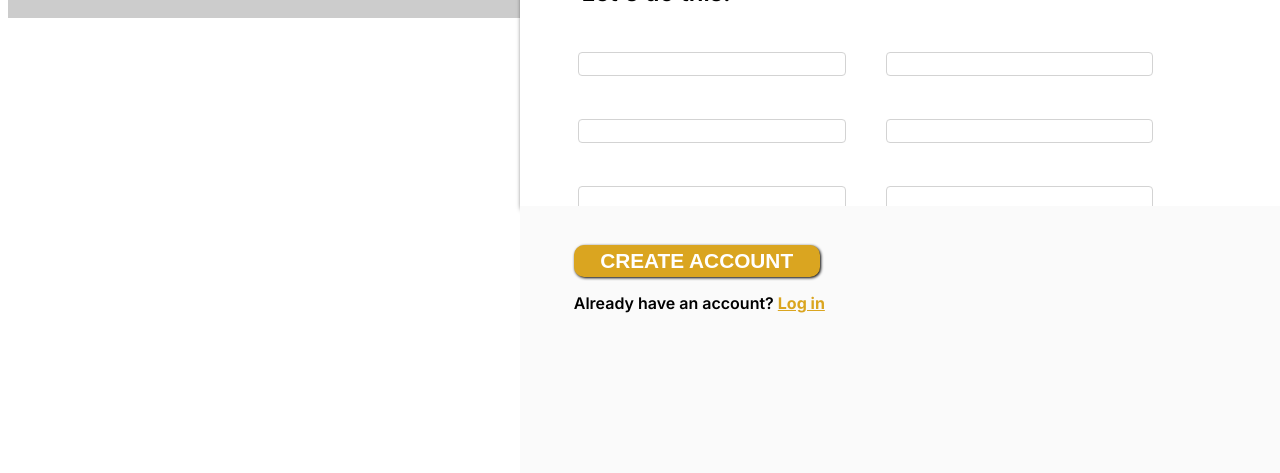
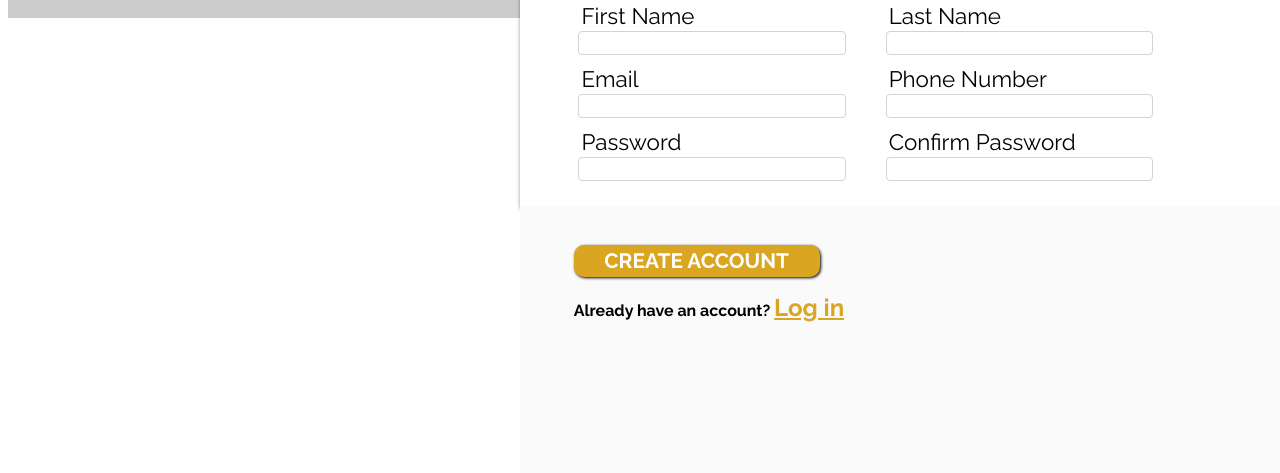
Before and after one commit to paulelden/sign-up-form, a plain HTML site: page index.html in a window 1280 px wide. Shown: the part 335-808 px from the top of the page. Drawn offline with Linux system fonts and the light colour scheme.

Commit message:
Reformatted index.html to correct size. Updated font. Changed user inputs to forms.

```diff
--- a/index.css
+++ b/index.css
@@ -1,4 +1,4 @@
-@import url('https://fonts.googleapis.com/css2?family=Inter:wght@100;200;300;400;500;600;700&display=swap');
+@import url('https://fonts.googleapis.com/css2?family=Raleway:ital,wght@0,400;0,500;0,600;0,700;0,800;0,900;1,500;1,600;1,700;1,800;1,900&display=swap');
 
 /* * {
     border: 3px solid red;
@@ -15,18 +15,19 @@ html,body {
 
 body {
     display: flex;
+font-family: 'Raleway', sans-serif;
 }
 
 p {
-    font-size: 1.5rem;
-    font-family: 'Inter', sans-serif;
-    font-weight: 600;
+    font-size: 2rem;
+font-family: 'Raleway', sans-serif;
+    font-weight: bold;
 }
 
 a {
     color: goldenrod;
-    font-size: 1rem;
-    font-weight: 700;
+    font-size: 1.5rem;
+font-family: 'Raleway', sans-serif;
 }
 
 button {
@@ -35,22 +36,29 @@ button {
     border-radius: 10px;
     border: none;
     box-shadow: 1px 1px 3px black;
+font-family: 'Raleway', sans-serif;
+}
+
+label {
+    width: 85%;
+    font-size: 1.4rem;
 }
 
 /* classes */
 
-.textInput {
+.userInput {
     height: 10%;
     width: 85%;
     border-radius: 4px;
     border-width: 1px;
     border-color: lightgray;
     border-style: solid;
-    font-family: 'Inter', sans-serif;
+font-family: 'Raleway', sans-serif;
     outline: 0;
+    margin-top: -3%;
 }
 
-.textInput:focus {
+.userInput:focus {
     border-color: goldenrod;
     border-width: 3px;
 }
@@ -94,7 +102,7 @@ button {
 #bigP {
     width: 90%;
     padding-left: 5%;
-    margin-top: 15%;
+    margin-top: 5%;
 }
 
 #littleP {
@@ -109,7 +117,8 @@ button {
 
 #midText {
     padding-left: 8%;
-    margin-top: 5%;
+    margin-top: 1%;
+    margin-bottom: 1%;
 }
 
 #userInfoPane {
@@ -126,7 +135,7 @@ button {
     display: flex;
     flex-direction: column;
     align-items: center;
-    justify-content: space-around;
+    justify-content: space-evenly;
     height: 100%;
     width: 50%;
 }
@@ -135,7 +144,7 @@ button {
     display: flex;
     flex-direction: column;
     align-items: center;
-    justify-content: space-around;
+    justify-content: space-evenly;
     height: 100%;
     width: 50%;
 }
--- a/index.html
+++ b/index.html
@@ -24,16 +24,26 @@
         <div id="midDiv">
             <p id="midText">Let's do this!</p>
             <div id="userInfoPane">
-                <div id="leftInputs">
-                    <input type="text" name="firstName" class="textInput" id="firstName">
-                    <input type="text" name="email" class="textInput" id="email">
-                    <input type="text" name="password" class="textInput" id="password">
-                </div>
-                <div id="rightInputs">
-                    <input type="text" name="lastName" class="textInput" id="lastName">
-                    <input type="text" name="phoneNumber" class="textInput" id="phoneNumber">
-                    <input type="text" name="confirmPassword" class="textInput" id="confirmPassword">
-                </div>
+                <form id="leftInputs" action="" method="post">
+                    <label for="firstName">First Name</label>
+                    <input type="text" name="firstName" class="userInput" id="firstName">
+
+                    <label for="email">Email</label>
+                    <input type="email" name="email" class="userInput" id="email">
+
+                    <label for="password">Password</label>
+                    <input type="text" name="password" class="userInput" id="password">
+                </form>
+                <form id="rightInputs">
+                    <label for="lastName">Last Name</label>
+                    <input type="text" name="lastName" class="userInput" id="lastName">
+
+                    <label for="phoneNumber">Phone Number</label>
+                    <input type="text" name="phoneNumber" class="userInput" id="phoneNumber">
+
+                    <label for="confirmPassword">Confirm Password</label>
+                    <input type="text" name="confirmPassword" class="userInput" id="confirmPassword">
+                </form>
             </div>
         </div>
         <div id="botDiv">
```
